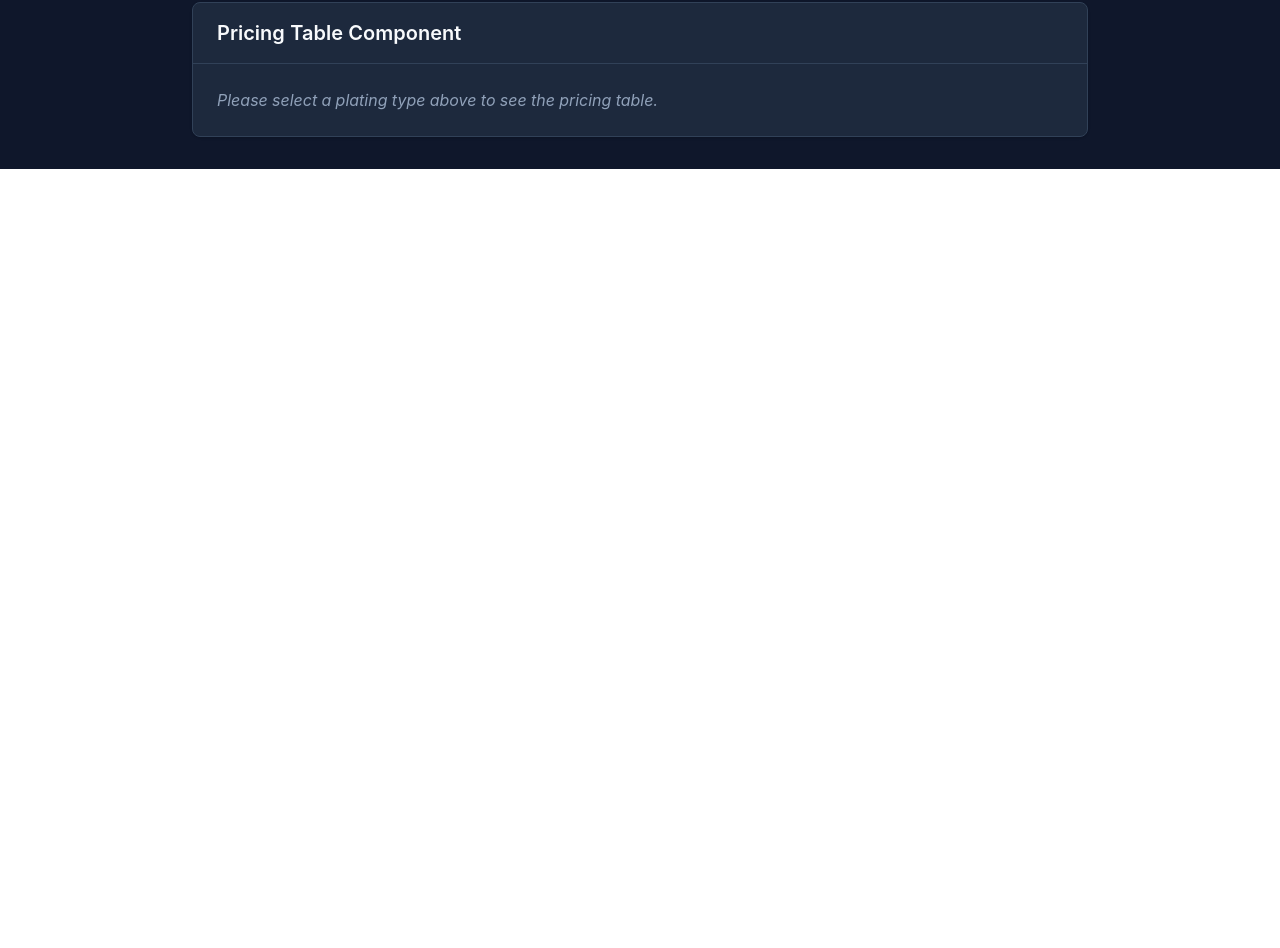
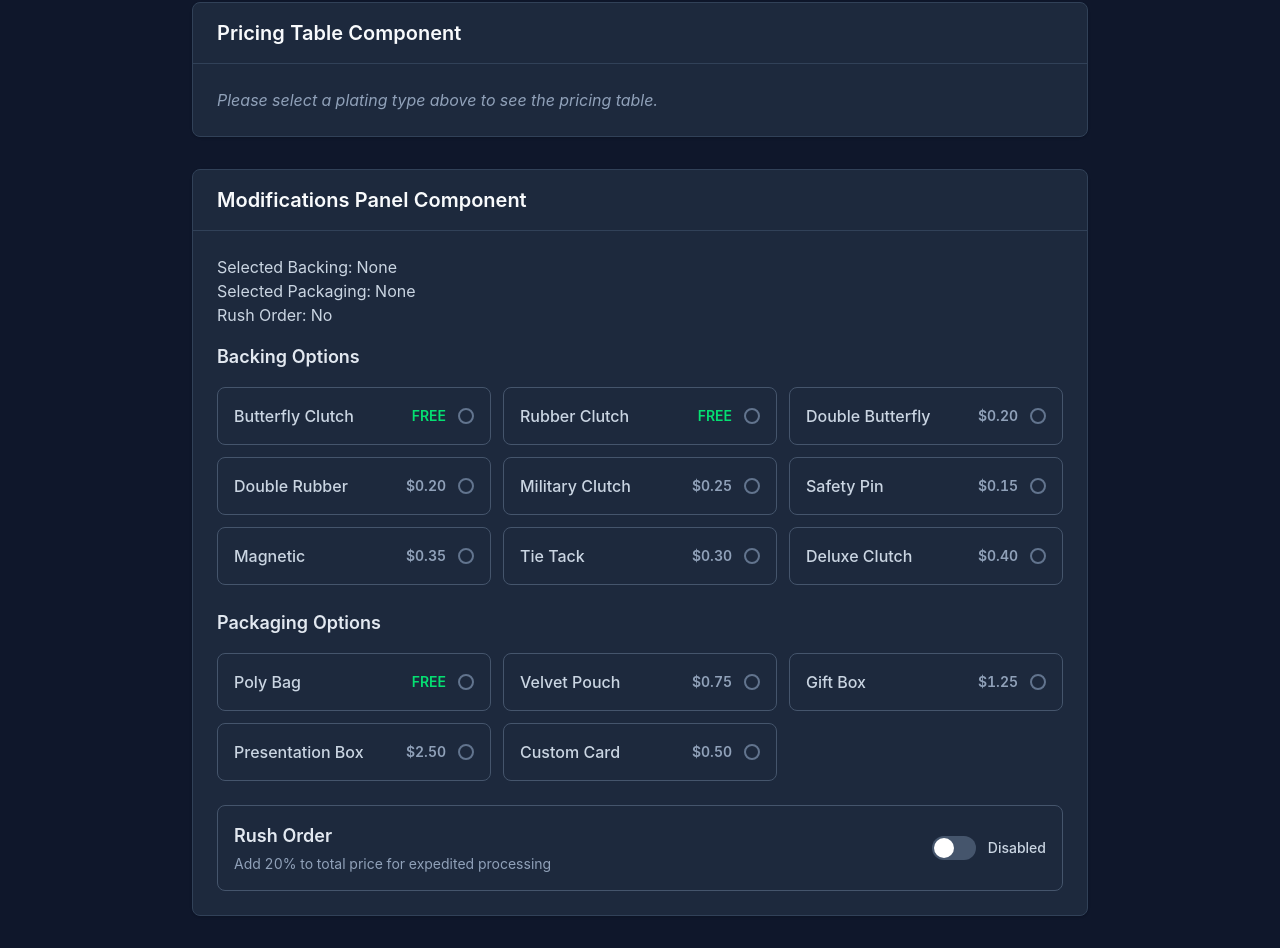
Before and after one commit to kendalled/pin-pricer, a Nuxt app: page /test-components in a window 1280 px wide. Shown: the part 1477-2425 px from the top of the page. Before the commit the page ends 1646 px from the top, so only its background shows below. Built offline with nearby package versions, Linux system fonts and the light colour scheme.

Commit message:
Add ModificationsPanel component with tests
Adds the ModificationsPanel component along with comprehensive unit tests.

```diff
--- /dev/null
+++ b/components/calculator/ModificationsPanel.vue
@@ -0,0 +1,193 @@
+<template>
+  <div class="space-y-6">
+    <!-- Backing Options -->
+    <div>
+      <h3 class="text-lg font-semibold text-slate-200 mb-4">Backing Options</h3>
+      <div class="grid grid-cols-1 sm:grid-cols-2 lg:grid-cols-3 gap-3">
+        <label
+          v-for="option in backingOptions"
+          :key="option.id"
+          :class="[
+            'relative flex items-center p-4 border rounded-lg cursor-pointer transition-all duration-200',
+            'hover:bg-slate-700/50 focus-within:ring-2 focus-within:ring-blue-500 focus-within:ring-offset-2 focus-within:ring-offset-slate-900',
+            selectedBacking?.id === option.id
+              ? 'bg-blue-900/30 border-blue-500 text-blue-200'
+              : 'bg-slate-800 border-slate-600 text-slate-300 hover:border-slate-500'
+          ]"
+        >
+          <input
+            type="radio"
+            :value="option.id"
+            :checked="selectedBacking?.id === option.id"
+            @change="selectBacking(option)"
+            class="sr-only"
+          />
+          <div class="flex-1 min-w-0">
+            <div class="flex items-center justify-between">
+              <span class="font-medium truncate">{{ option.name }}</span>
+              <span
+                :class="[
+                  'text-sm font-semibold ml-2 flex-shrink-0',
+                  option.isFree ? 'text-green-400' : 'text-slate-400'
+                ]"
+              >
+                {{ option.isFree ? 'FREE' : formatPrice(option.price) }}
+              </span>
+            </div>
+          </div>
+          <!-- Radio indicator -->
+          <div
+            :class="[
+              'ml-3 w-4 h-4 rounded-full border-2 flex items-center justify-center transition-all duration-200',
+              selectedBacking?.id === option.id
+                ? 'border-blue-500 bg-blue-500'
+                : 'border-slate-500'
+            ]"
+          >
+            <div
+              v-if="selectedBacking?.id === option.id"
+              class="w-2 h-2 rounded-full bg-white"
+            />
+          </div>
+        </label>
+      </div>
+    </div>
+
+    <!-- Packaging Options -->
+    <div>
+      <h3 class="text-lg font-semibold text-slate-200 mb-4">Packaging Options</h3>
+      <div class="grid grid-cols-1 sm:grid-cols-2 lg:grid-cols-3 gap-3">
+        <label
+          v-for="option in packagingOptions"
+          :key="option.id"
+          :class="[
+            'relative flex items-center p-4 border rounded-lg cursor-pointer transition-all duration-200',
+            'hover:bg-slate-700/50 focus-within:ring-2 focus-within:ring-blue-500 focus-within:ring-offset-2 focus-within:ring-offset-slate-900',
+            selectedPackaging?.id === option.id
+              ? 'bg-blue-900/30 border-blue-500 text-blue-200'
+              : 'bg-slate-800 border-slate-600 text-slate-300 hover:border-slate-500'
+          ]"
+        >
+          <input
+            type="radio"
+            :value="option.id"
+            :checked="selectedPackaging?.id === option.id"
+            @change="selectPackaging(option)"
+            class="sr-only"
+          />
+          <div class="flex-1 min-w-0">
+            <div class="flex items-center justify-between">
+              <span class="font-medium truncate">{{ option.name }}</span>
+              <span
+                :class="[
+                  'text-sm font-semibold ml-2 flex-shrink-0',
+                  option.isFree ? 'text-green-400' : 'text-slate-400'
+                ]"
+              >
+                {{ option.isFree ? 'FREE' : formatPrice(option.price) }}
+              </span>
+            </div>
+          </div>
+          <!-- Radio indicator -->
+          <div
+            :class="[
+              'ml-3 w-4 h-4 rounded-full border-2 flex items-center justify-center transition-all duration-200',
+              selectedPackaging?.id === option.id
+                ? 'border-blue-500 bg-blue-500'
+                : 'border-slate-500'
+            ]"
+          >
+            <div
+              v-if="selectedPackaging?.id === option.id"
+              class="w-2 h-2 rounded-full bg-white"
+            />
+          </div>
+        </label>
+      </div>
+    </div>
+
+    <!-- Rush Order Toggle -->
+    <div>
+      <div class="flex items-center justify-between p-4 bg-slate-800 border border-slate-600 rounded-lg">
+        <div class="flex-1">
+          <h3 class="text-lg font-semibold text-slate-200">Rush Order</h3>
+          <p class="text-sm text-slate-400 mt-1">
+            Add 20% to total price for expedited processing
+          </p>
+        </div>
+        <label class="relative inline-flex items-center cursor-pointer ml-4">
+          <input
+            type="checkbox"
+            :checked="rushOrder"
+            @change="toggleRushOrder"
+            class="sr-only peer"
+          />
+          <div
+            :class="[
+              'relative w-11 h-6 rounded-full transition-colors duration-200 ease-in-out',
+              'peer-focus:ring-2 peer-focus:ring-blue-500 peer-focus:ring-offset-2 peer-focus:ring-offset-slate-900',
+              rushOrder
+                ? 'bg-blue-600'
+                : 'bg-slate-600'
+            ]"
+          >
+            <div
+              :class="[
+                'absolute top-0.5 left-0.5 w-5 h-5 bg-white rounded-full transition-transform duration-200 ease-in-out',
+                rushOrder ? 'translate-x-5' : 'translate-x-0'
+              ]"
+            />
+          </div>
+          <span class="ml-3 text-sm font-medium text-slate-300">
+            {{ rushOrder ? 'Enabled' : 'Disabled' }}
+          </span>
+        </label>
+      </div>
+    </div>
+  </div>
+</template>
+
+<script setup lang="ts">
+import type { BackingOption, PackagingOption } from '~/types/pricing';
+import { BACKING_OPTIONS, PACKAGING_OPTIONS } from '~/data/pricing';
+
+interface Props {
+  selectedBacking?: BackingOption | null;
+  selectedPackaging?: PackagingOption | null;
+  rushOrder?: boolean;
+}
+
+interface Emits {
+  (e: 'backing-change', option: BackingOption): void;
+  (e: 'packaging-change', option: PackagingOption): void;
+  (e: 'rush-toggle', enabled: boolean): void;
+}
+
+const props = withDefaults(defineProps<Props>(), {
+  selectedBacking: null,
+  selectedPackaging: null,
+  rushOrder: false
+});
+
+const emit = defineEmits<Emits>();
+
+const backingOptions = BACKING_OPTIONS;
+const packagingOptions = PACKAGING_OPTIONS;
+
+const selectBacking = (option: BackingOption) => {
+  emit('backing-change', option);
+};
+
+const selectPackaging = (option: PackagingOption) => {
+  emit('packaging-change', option);
+};
+
+const toggleRushOrder = (event: Event) => {
+  const target = event.target as HTMLInputElement;
+  emit('rush-toggle', target.checked);
+};
+
+const formatPrice = (price: number): string => {
+  return `$${price.toFixed(2)}`;
+};
+</script>
--- a/pages/test-components.vue
+++ b/pages/test-components.vue
@@ -125,17 +125,43 @@
           </div>
         </div>
       </UiCard>
+
+      <!-- ModificationsPanel Tests -->
+      <UiCard>
+        <template #header>
+          <h2 class="text-xl font-semibold">Modifications Panel Component</h2>
+        </template>
+
+        <div class="space-y-4">
+          <div class="text-slate-300 mb-4">
+            <p>Selected Backing: {{ selectedBacking?.name || 'None' }}</p>
+            <p>Selected Packaging: {{ selectedPackaging?.name || 'None' }}</p>
+            <p>Rush Order: {{ rushOrder ? 'Yes' : 'No' }}</p>
+          </div>
+          <CalculatorModificationsPanel
+            :selected-backing="selectedBacking"
+            :selected-packaging="selectedPackaging"
+            :rush-order="rushOrder"
+            @backing-change="selectedBacking = $event"
+            @packaging-change="selectedPackaging = $event"
+            @rush-toggle="rushOrder = $event"
+          />
+        </div>
+      </UiCard>
     </div>
   </div>
 </template>
 
 <script setup lang="ts">
-import type { PlatingType } from '~/types/pricing';
+import type { PlatingType, BackingOption, PackagingOption } from '~/types/pricing';
 
 // Test page for UI components
 const selectedPlatingType = ref<PlatingType | null>(null);
 const selectedSize = ref<string | null>(null);
 const selectedQuantity = ref<number | null>(null);
+const selectedBacking = ref<BackingOption | null>(null);
+const selectedPackaging = ref<PackagingOption | null>(null);
+const rushOrder = ref(false);
 
 const handlePricingSelection = (size: string, quantity: number) => {
   selectedSize.value = size;
```
Also changed, not shown: 1 other file (tests, documents, lock files or other folders).
